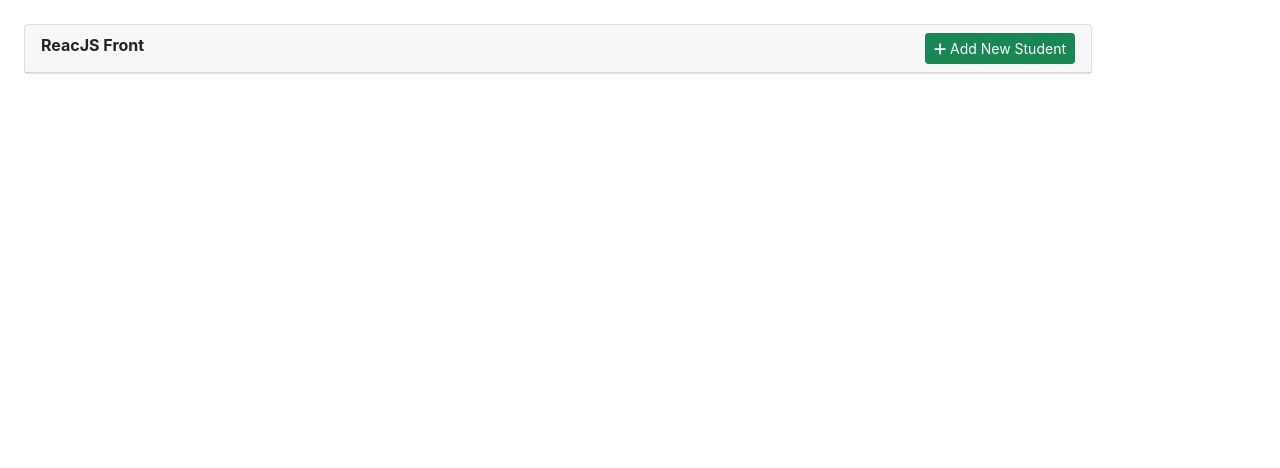
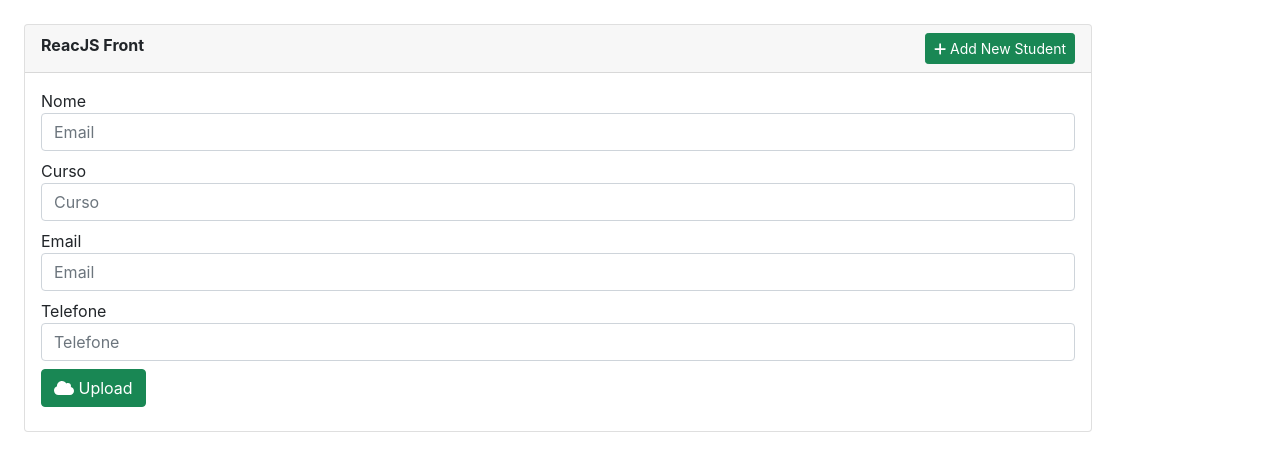
Before and after one commit to arnaldo-tomo/Reactjs-Front, a React (Create React App) app in the folder my/: page / in a window 1280 px wide. Shown: the top 468 px of the page. Built offline with nearby package versions, Linux system fonts and the light colour scheme; a web font is replaced by a local one.

Commit message:
Update Home.js

```diff
--- a/my/src/views/Home.js
+++ b/my/src/views/Home.js
@@ -1,7 +1,24 @@
 import React, { Component } from "react";
 
 class Home extends Component {
+    state = {
+        nome: '',
+        curso: '',
+        email: '',
+        telefone: '',
+    }
+
+    handleInput = (e) => {
+        this.setState({
+            [e.target.nome]: e.target.value
+        });
+    }
+
+    saveStudent = (e) => {
+        e.preventDefault();
+    }
     render() {
+
         return (
             <div className="container row py-4">
                 <div className="col-md-12 col-sm-6">
@@ -17,6 +34,31 @@ class Home extends Component {
                             </div>
                         </div>
 
+                        <div className="card-body">
+                            <form onSubmit={this.saveStudent}>
+                                <div className="form-group mb-2">
+                                    <label for="">Nome</label>
+                                    <input type="text" name="nome" onChange={this.handleInput} value={this.state.nome} className="form-control" placeholder="Email" aria-describedby="helpId" />
+                                </div>
+                                <div className="form-group mb-2">
+                                    <label for="">Curso</label>
+                                    <input type="text" name="curso" onChange={this.handleInput} value={this.state.curso} id="" className="form-control" placeholder="Curso" aria-describedby="helpId" />
+                                </div>
+                                <div className="form-group mb-2">
+                                    <label for="">Email</label>
+                                    <input type="email" name="email" onChange={this.handleInput} value={this.state.email} id="" className="form-control" placeholder="Email" aria-describedby="helpId" />
+                                </div>
+                                <div className="form-group mb-2">
+                                    <label for="">Telefone</label>
+                                    <input type="number" name="curso" onChange={this.handleInput} value={this.state.telefone} id="telefone" className="form-control" placeholder="Telefone" aria-describedby="helpId" />
+                                </div>
+                                <div className="form-group mb-2">
+                                    <a type="submit" className="btn btn-success btn-block btn-rounded "><i className=" fa fa-cloud"></i> Upload</a>
+                                </div>
+
+                            </form>
+                        </div>
+
                     </div>
                 </div>
 
```
